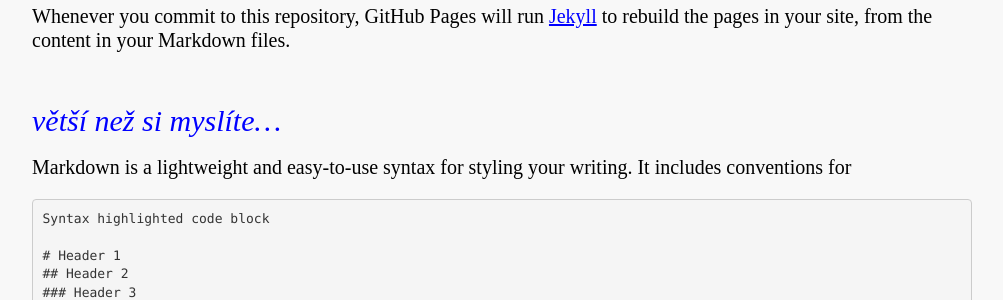
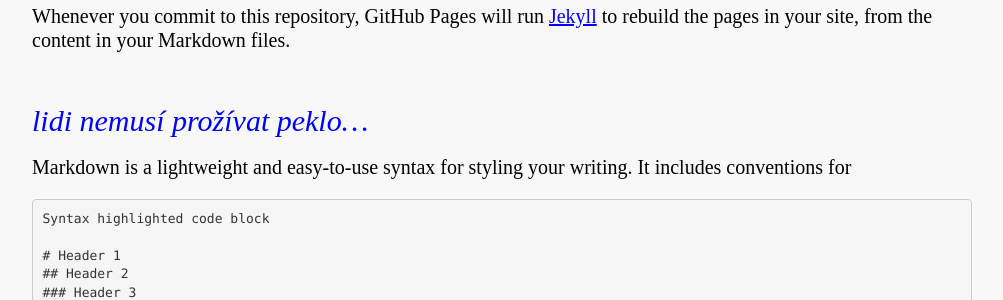
Before and after one commit to kvasnicaj/kvasnicaj.github.io, a Jekyll site: the page built from index.md, in a window 1280 px wide. Shown: the part 511-811 px from the top of the page, without its empty margins (138-1141 px from the left). Built offline with Jekyll 4.4.1, drawn with Linux system fonts in a browser that asks for light colours.

Commit message:
změna titulku again

```diff
--- a/index.md
+++ b/index.md
@@ -9,7 +9,7 @@ You can use the [editor on GitHub](https://github.com/kvasnicaj/kvasnicaj.github
 
 Whenever you commit to this repository, GitHub Pages will run [Jekyll](https://jekyllrb.com/) to rebuild the pages in your site, from the content in your Markdown files.
 
-## větší než si myslíte...
+## lidi nemusí prožívat peklo...
 
 Markdown is a lightweight and easy-to-use syntax for styling your writing. It includes conventions for
 
```
